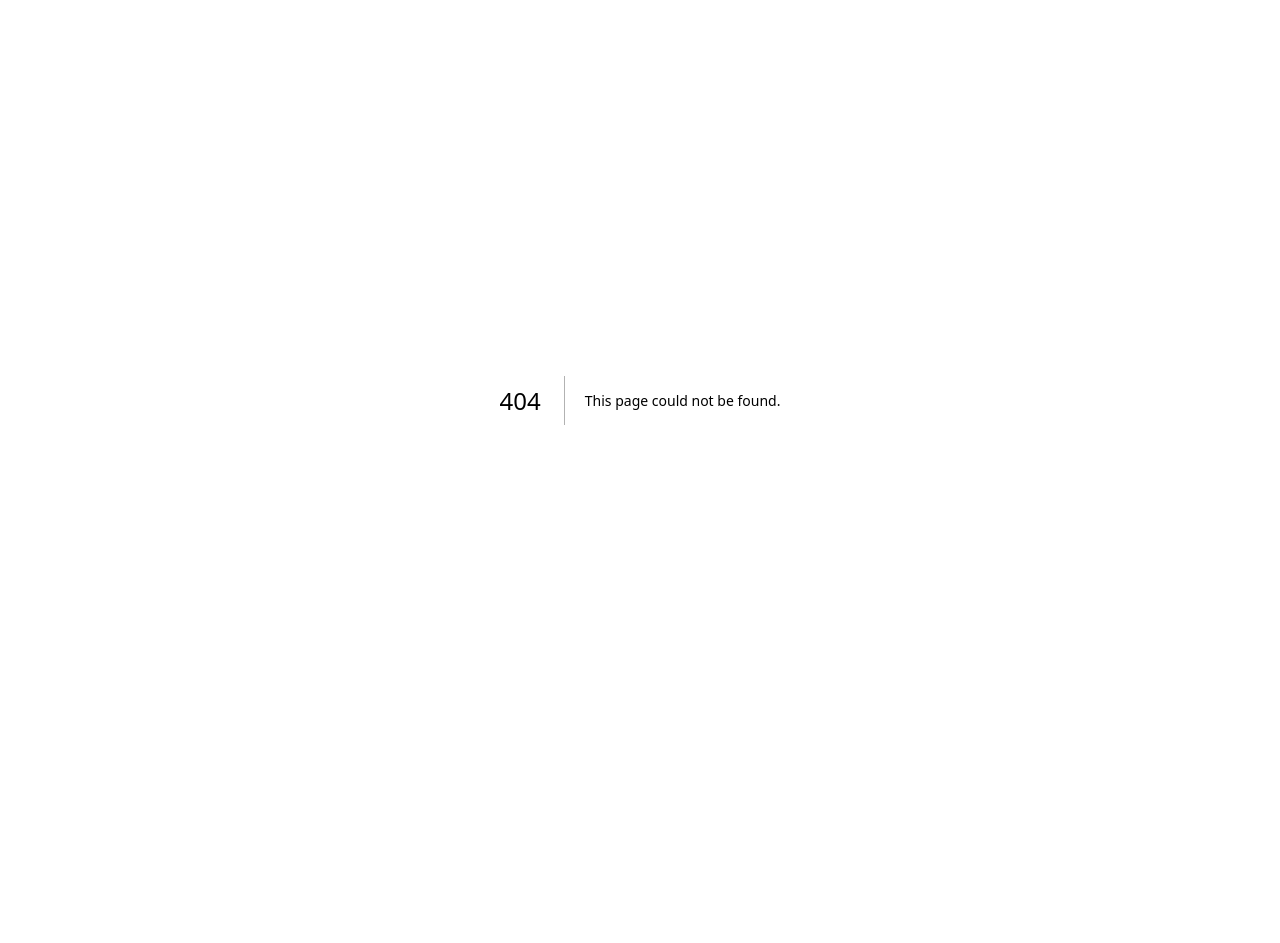
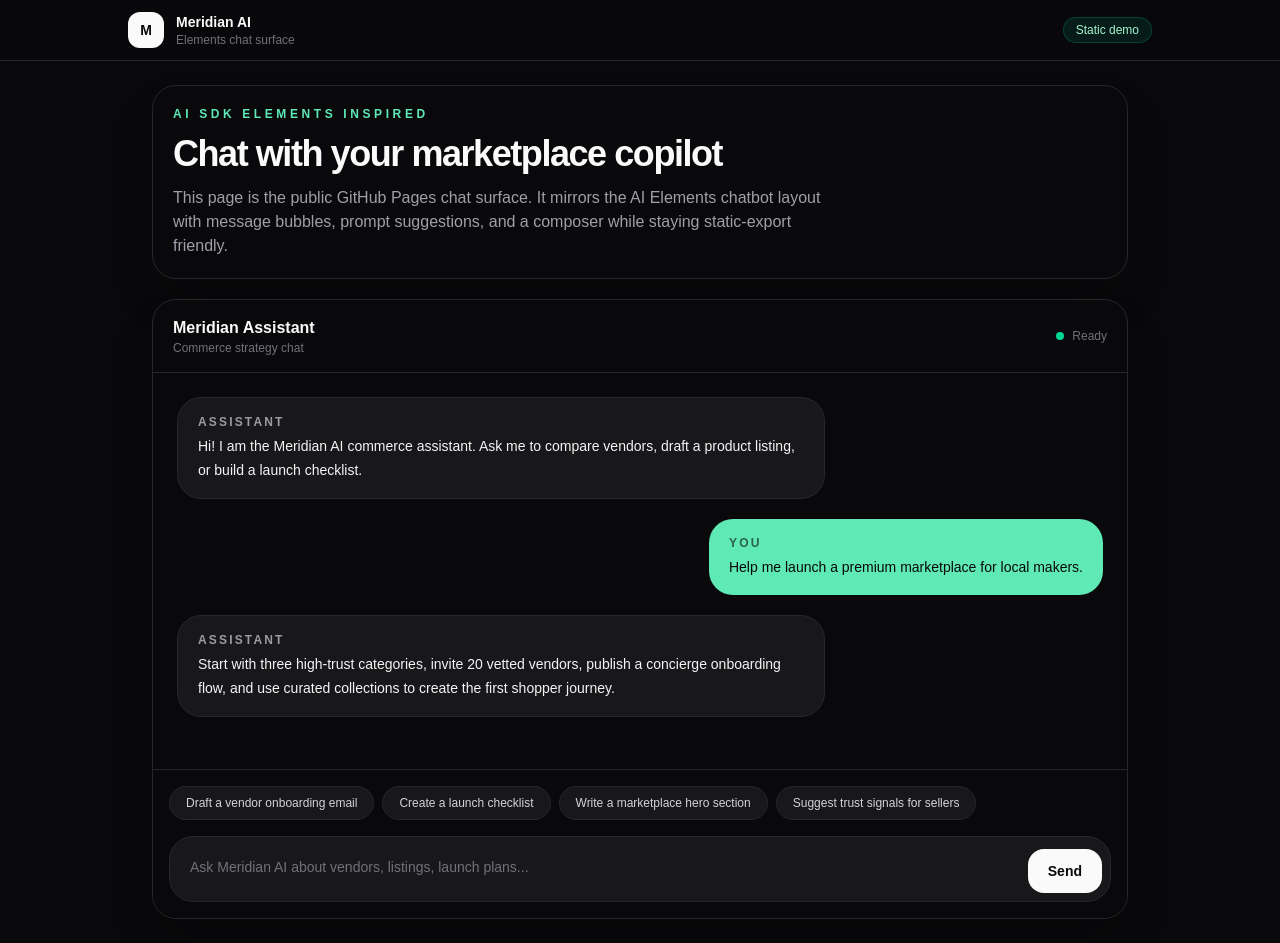
Before and after one commit to luisfx-hermes/meridian-markdetplace, a Next.js app: page /chat in a window 1280 px wide. Before the commit this address had no page. Before the commit the page ends 800 px from the top, so only its background shows below. Built offline with nearby package versions, Linux system fonts and the light colour scheme.

Commit message:
feat: add AI chat surface

```diff
--- /dev/null
+++ b/app/chat/chat-surface.tsx
@@ -0,0 +1,175 @@
+"use client";
+
+import Link from "next/link";
+import { FormEvent, useMemo, useState } from "react";
+
+type Message = {
+  id: number;
+  role: "assistant" | "user";
+  text: string;
+};
+
+const starterMessages: Message[] = [
+  {
+    id: 1,
+    role: "assistant",
+    text: "Hi! I am the Meridian AI commerce assistant. Ask me to compare vendors, draft a product listing, or build a launch checklist.",
+  },
+  {
+    id: 2,
+    role: "user",
+    text: "Help me launch a premium marketplace for local makers.",
+  },
+  {
+    id: 3,
+    role: "assistant",
+    text: "Start with three high-trust categories, invite 20 vetted vendors, publish a concierge onboarding flow, and use curated collections to create the first shopper journey.",
+  },
+];
+
+const suggestions = [
+  "Draft a vendor onboarding email",
+  "Create a launch checklist",
+  "Write a marketplace hero section",
+  "Suggest trust signals for sellers",
+];
+
+function createAssistantReply(prompt: string) {
+  return `Here is a Meridian-ready starting point for “${prompt}”: define the customer promise, pick one primary vendor segment, add proof points, and turn the next step into a clear call to action.`;
+}
+
+export function ChatSurface() {
+  const [messages, setMessages] = useState<Message[]>(starterMessages);
+  const [input, setInput] = useState("");
+
+  const nextId = useMemo(
+    () => messages.reduce((max, message) => Math.max(max, message.id), 0) + 1,
+    [messages],
+  );
+
+  function sendMessage(text: string) {
+    const trimmed = text.trim();
+
+    if (!trimmed) {
+      return;
+    }
+
+    setMessages((current) => [
+      ...current,
+      { id: nextId, role: "user", text: trimmed },
+      { id: nextId + 1, role: "assistant", text: createAssistantReply(trimmed) },
+    ]);
+    setInput("");
+  }
+
+  function handleSubmit(event: FormEvent<HTMLFormElement>) {
+    event.preventDefault();
+    sendMessage(input);
+  }
+
+  return (
+    <div className="flex min-h-screen flex-col bg-[#09090b] text-zinc-50">
+      <header className="border-b border-zinc-800 bg-zinc-950/80 px-4 py-3 backdrop-blur sm:px-6">
+        <div className="mx-auto flex max-w-5xl items-center justify-between gap-4">
+          <Link href="/" className="flex items-center gap-3">
+            <span className="grid size-9 place-items-center rounded-xl bg-zinc-50 text-sm font-black text-zinc-950">
+              M
+            </span>
+            <span>
+              <span className="block text-sm font-semibold">Meridian AI</span>
+              <span className="block text-xs text-zinc-500">Elements chat surface</span>
+            </span>
+          </Link>
+          <span className="rounded-full border border-emerald-400/20 bg-emerald-400/10 px-3 py-1 text-xs font-medium text-emerald-200">
+            Static demo
+          </span>
+        </div>
+      </header>
+
+      <main className="mx-auto flex w-full max-w-5xl flex-1 flex-col px-4 py-6 sm:px-6">
+        <section className="mb-5 rounded-3xl border border-zinc-800 bg-zinc-950 p-5 shadow-2xl shadow-black/30">
+          <p className="text-xs font-semibold uppercase tracking-[0.3em] text-emerald-300">
+            AI SDK Elements inspired
+          </p>
+          <h1 className="mt-3 text-3xl font-semibold tracking-[-0.04em] sm:text-4xl">
+            Chat with your marketplace copilot
+          </h1>
+          <p className="mt-3 max-w-2xl text-sm leading-6 text-zinc-400 sm:text-base">
+            This page is the public GitHub Pages chat surface. It mirrors the AI
+            Elements chatbot layout with message bubbles, prompt suggestions,
+            and a composer while staying static-export friendly.
+          </p>
+        </section>
+
+        <section className="flex min-h-[620px] flex-1 flex-col overflow-hidden rounded-3xl border border-zinc-800 bg-zinc-950 shadow-2xl shadow-black/30">
+          <div className="flex items-center justify-between border-b border-zinc-800 px-5 py-4">
+            <div>
+              <p className="font-semibold">Meridian Assistant</p>
+              <p className="text-xs text-zinc-500">Commerce strategy chat</p>
+            </div>
+            <div className="flex items-center gap-2 text-xs text-zinc-500">
+              <span className="size-2 rounded-full bg-emerald-400" />
+              Ready
+            </div>
+          </div>
+
+          <div className="flex-1 space-y-5 overflow-y-auto px-4 py-6 sm:px-6">
+            {messages.map((message) => (
+              <div
+                key={message.id}
+                className={`flex ${message.role === "user" ? "justify-end" : "justify-start"}`}
+              >
+                <div
+                  className={`max-w-[82%] rounded-3xl px-5 py-4 text-sm leading-6 sm:max-w-[70%] ${
+                    message.role === "user"
+                      ? "bg-emerald-300 text-zinc-950"
+                      : "border border-zinc-800 bg-zinc-900 text-zinc-100"
+                  }`}
+                >
+                  <p className="mb-1 text-xs font-semibold uppercase tracking-[0.18em] opacity-60">
+                    {message.role === "user" ? "You" : "Assistant"}
+                  </p>
+                  {message.text}
+                </div>
+              </div>
+            ))}
+          </div>
+
+          <div className="border-t border-zinc-800 bg-zinc-950 p-4">
+            <div className="mb-3 flex gap-2 overflow-x-auto pb-1">
+              {suggestions.map((suggestion) => (
+                <button
+                  key={suggestion}
+                  type="button"
+                  onClick={() => sendMessage(suggestion)}
+                  className="shrink-0 rounded-full border border-zinc-800 bg-zinc-900 px-4 py-2 text-xs text-zinc-300 transition hover:border-emerald-300/40 hover:text-emerald-100"
+                >
+                  {suggestion}
+                </button>
+              ))}
+            </div>
+
+            <form
+              onSubmit={handleSubmit}
+              className="flex items-end gap-3 rounded-3xl border border-zinc-800 bg-zinc-900 p-2"
+            >
+              <textarea
+                value={input}
+                onChange={(event) => setInput(event.target.value)}
+                placeholder="Ask Meridian AI about vendors, listings, launch plans..."
+                rows={1}
+                className="max-h-32 min-h-12 flex-1 resize-none bg-transparent px-3 py-3 text-sm text-zinc-100 outline-none placeholder:text-zinc-500"
+              />
+              <button
+                type="submit"
+                className="rounded-2xl bg-zinc-50 px-5 py-3 text-sm font-bold text-zinc-950 transition hover:bg-emerald-200"
+              >
+                Send
+              </button>
+            </form>
+          </div>
+        </section>
+      </main>
+    </div>
+  );
+}
--- /dev/null
+++ b/app/chat/page.tsx
@@ -0,0 +1,11 @@
+import type { Metadata } from "next";
+import { ChatSurface } from "./chat-surface";
+
+export const metadata: Metadata = {
+  title: "Meridian AI Chat",
+  description: "AI Elements-style chat surface for Meridian Marketplace.",
+};
+
+export default function ChatPage() {
+  return <ChatSurface />;
+}
--- a/app/page.tsx
+++ b/app/page.tsx
@@ -1,3 +1,5 @@
+import Link from "next/link";
+
 const featuredCategories = [
   "Local makers",
   "Digital goods",
@@ -30,12 +32,20 @@ export default function Home() {
               <p className="text-xs text-white/55">Marketplace</p>
             </div>
           </div>
+          <div className="flex items-center gap-3">
+            <Link
+              href="/chat"
+              className="hidden rounded-full border border-emerald-200/30 bg-emerald-200/10 px-5 py-2 text-sm font-medium text-emerald-100 transition hover:border-emerald-200/70 hover:bg-emerald-200/15 sm:inline-flex"
+            >
+              AI chat
+            </Link>
             <a
               href="#vendors"
               className="rounded-full border border-white/15 px-5 py-2 text-sm font-medium text-white/85 transition hover:border-emerald-200/60 hover:text-emerald-100"
             >
               Join waitlist
             </a>
+          </div>
         </nav>
 
         <div className="mx-auto grid max-w-7xl gap-12 pb-20 pt-20 lg:grid-cols-[1.08fr_0.92fr] lg:items-center lg:pb-28 lg:pt-28">
@@ -52,9 +62,15 @@ export default function Home() {
               trust, discovery, and fast checkout.
             </p>
             <div className="mt-10 flex flex-col gap-4 sm:flex-row">
+              <Link
+                href="/chat"
+                className="rounded-full bg-emerald-300 px-7 py-4 text-center text-base font-bold text-slate-950 shadow-[0_18px_60px_rgba(110,231,183,0.26)] transition hover:bg-emerald-200"
+              >
+                Open AI chat
+              </Link>
               <a
                 href="#vendors"
-                className="rounded-full bg-emerald-300 px-7 py-4 text-center text-base font-bold text-slate-950 shadow-[0_18px_60px_rgba(110,231,183,0.26)] transition hover:bg-emerald-200"
+                className="rounded-full border border-white/15 px-7 py-4 text-center text-base font-semibold text-white transition hover:border-white/35 hover:bg-white/5"
               >
                 Start selling
               </a>
```
Lines whose indentation alone changed are shown as unchanged.
